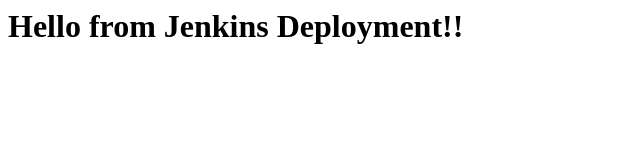
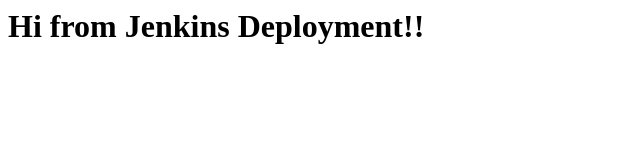
Before and after one commit to 142648/webapp-demo, a plain HTML site: page index.html in a window 1280 px wide. Shown: the whole page, without its empty margins (0-640 px from the left). Drawn offline with Linux system fonts and the light colour scheme.

Commit message:
Update index.html

```diff
--- a/index.html
+++ b/index.html
@@ -1,5 +1,5 @@
 <html>
 <body>
-<h1>Hello from Jenkins Deployment!!</h1>
+<h1>Hi from Jenkins Deployment!!</h1>
 </body>
 </html>
```
